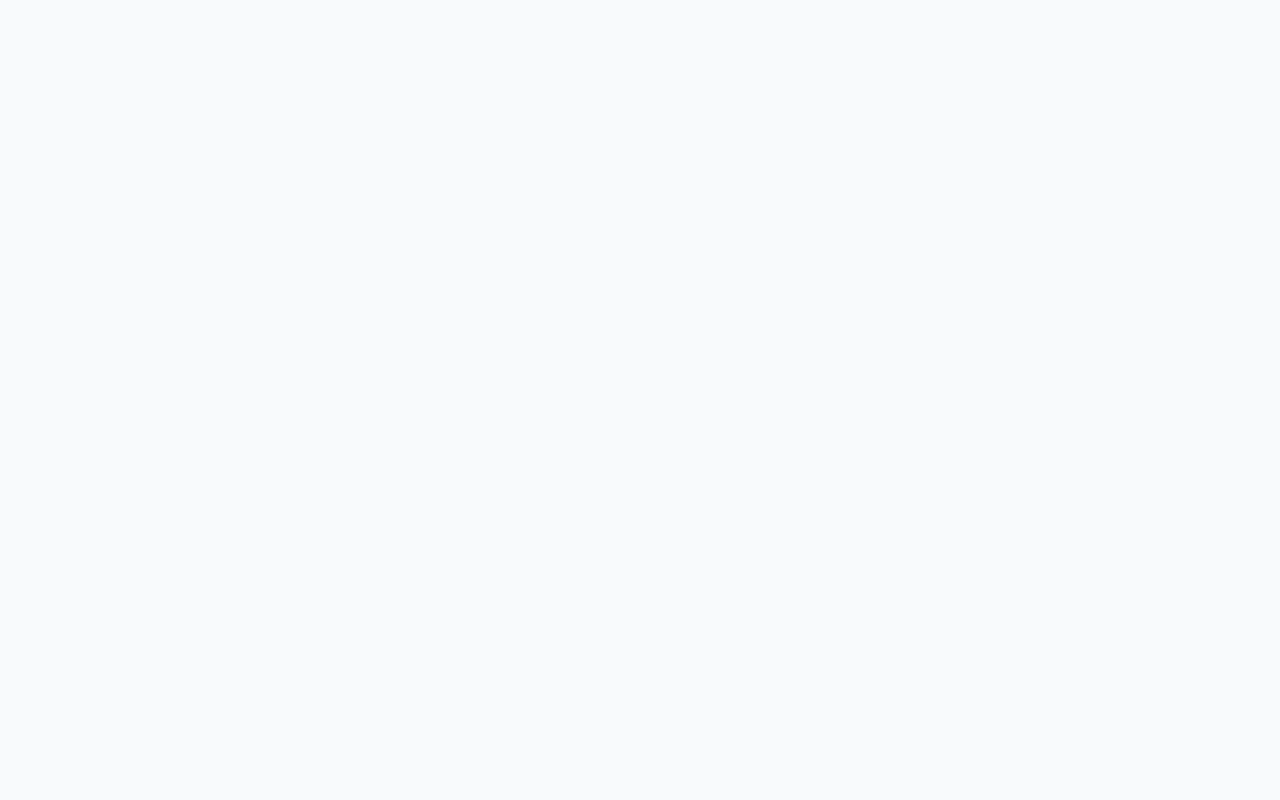
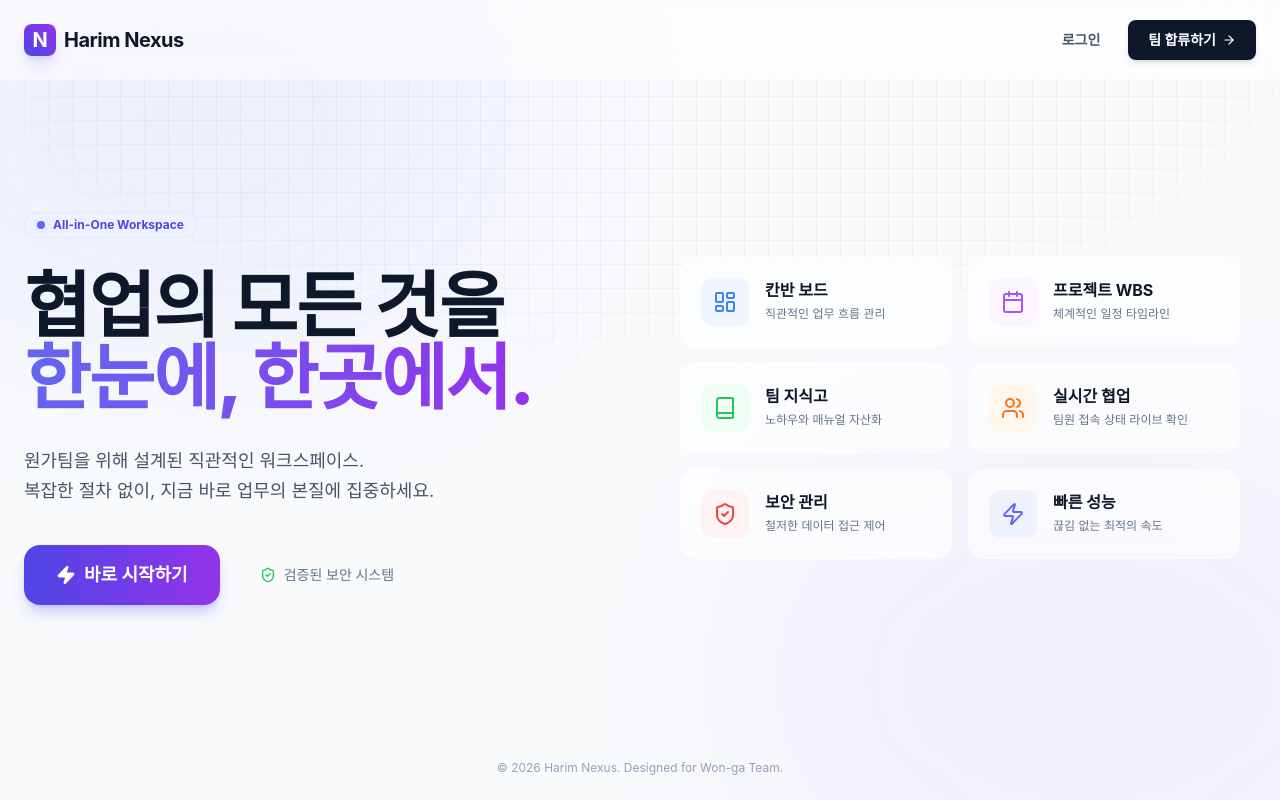
Before and after one commit to crusade153/harim-nexus-web, a Next.js app: page / in a window 1280 px wide. Before the commit this address had no page. Built offline with nearby package versions, Linux system fonts and the light colour scheme.

Commit message:
랜딩페이지

```diff
--- a/app/page.js
+++ b/app/page.js
@@ -1,8 +1,109 @@
-// app/page.js
-import { redirect } from 'next/navigation'
+'use client'
 
-export default function Home() {
-  // 기존: redirect('/dashboard')
-  // 변경: 로그인 페이지로 리다이렉트
-  redirect('/login')
+import Link from 'next/link'
+import { ArrowRight, LayoutDashboard, Calendar, Book, Users, ShieldCheck, Zap } from 'lucide-react'
+
+export default function LandingPage() {
+  return (
+    // h-screen과 overflow-hidden으로 스크롤을 원천 차단하여 '한 페이지' 느낌 구현
+    <div className="h-screen bg-slate-50 dark:bg-slate-950 flex flex-col font-sans overflow-hidden selection:bg-indigo-500/30 relative">
+
+      {/* 🌌 배경 효과 (은은한 오로라) */}
+      <div className="absolute inset-0 w-full h-full pointer-events-none z-0">
+        <div className="absolute top-[-10%] left-[-10%] w-[50%] h-[50%] rounded-full bg-indigo-500/10 blur-[120px] animate-pulse"></div>
+        <div className="absolute bottom-[-10%] right-[-10%] w-[50%] h-[50%] rounded-full bg-purple-500/10 blur-[120px] animate-pulse delay-1000"></div>
+        <div className="absolute inset-0 bg-[linear-gradient(to_right,#80808012_1px,transparent_1px),linear-gradient(to_bottom,#80808012_1px,transparent_1px)] bg-[size:24px_24px] [mask-image:radial-gradient(ellipse_60%_50%_at_50%_0%,#000_70%,transparent_100%)]"></div>
+      </div>
+
+      {/* 1. 헤더 (고정) */}
+      <header className="flex-none h-20 w-full border-b border-white/10 bg-white/50 dark:bg-slate-950/50 backdrop-blur-md z-50">
+        <div className="container mx-auto px-6 h-full flex items-center justify-between">
+          <div className="flex items-center gap-2 font-bold text-xl text-slate-900 dark:text-white cursor-default">
+            <div className="w-8 h-8 bg-gradient-to-tr from-indigo-600 to-purple-600 rounded-lg flex items-center justify-center text-white shadow-lg shadow-indigo-500/20">
+              <span>N</span>
+            </div>
+            <span className="tracking-tight">Harim Nexus</span>
+          </div>
+
+          <div className="flex items-center gap-3">
+            <Link href="/login" className="text-sm font-bold text-slate-600 hover:text-indigo-600 dark:text-slate-300 dark:hover:text-white transition-colors px-4 py-2">
+              로그인
+            </Link>
+            <Link href="/signup" className="relative group overflow-hidden rounded-lg px-5 py-2.5 bg-slate-900 dark:bg-white text-white dark:text-slate-900 shadow-md hover:shadow-xl transition-all">
+              <span className="relative text-sm font-bold flex items-center gap-1.5">
+                팀 합류하기 <ArrowRight size={14} className="group-hover:translate-x-1 transition-transform"/>
+              </span>
+            </Link>
+          </div>
+        </div>
+      </header>
+
+      {/* 2. 메인 컨텐츠 (화면 꽉 채움) */}
+      <main className="flex-1 container mx-auto px-6 flex flex-col lg:flex-row items-center justify-center gap-12 lg:gap-20 relative z-10 h-full max-h-[900px]">
+
+        {/* [LEFT] 텍스트 & 액션 영역 */}
+        <div className="flex-1 text-center lg:text-left space-y-8 animate-fade-in-up">
+          <div className="inline-flex items-center gap-2 px-3 py-1 rounded-full bg-indigo-50 dark:bg-indigo-900/30 text-indigo-600 dark:text-indigo-300 text-xs font-bold border border-indigo-100 dark:border-indigo-800">
+            <span className="relative flex h-2 w-2">
+              <span className="animate-ping absolute inline-flex h-full w-full rounded-full bg-indigo-400 opacity-75"></span>
+              <span className="relative inline-flex rounded-full h-2 w-2 bg-indigo-500"></span>
+            </span>
+            All-in-One Workspace
+          </div>
+
+          <h1 className="text-5xl xl:text-7xl font-extrabold text-slate-900 dark:text-white tracking-tight leading-[1.1]">
+            협업의 모든 것을 <br/>
+            <span className="text-transparent bg-clip-text bg-gradient-to-r from-indigo-500 to-purple-600">
+              한눈에, 한곳에서.
+            </span>
+          </h1>
+
+          <p className="text-lg text-slate-600 dark:text-slate-400 max-w-xl mx-auto lg:mx-0 leading-relaxed">
+            원가팀을 위해 설계된 직관적인 워크스페이스.<br/>
+            복잡한 절차 없이, 지금 바로 업무의 본질에 집중하세요.
+          </p>
+
+          <div className="flex flex-col sm:flex-row gap-4 justify-center lg:justify-start pt-2">
+            <Link href="/login" className="px-8 py-4 rounded-2xl bg-gradient-to-r from-indigo-600 to-purple-600 text-white font-bold text-lg shadow-lg shadow-indigo-500/30 hover:shadow-indigo-500/50 hover:-translate-y-1 transition-all flex items-center justify-center gap-2">
+              <Zap size={20} className="fill-white"/> 바로 시작하기
+            </Link>
+            <div className="flex items-center gap-2 px-6 text-sm text-slate-500 dark:text-slate-400 font-medium">
+              <ShieldCheck size={16} className="text-green-500"/>
+              <span>검증된 보안 시스템</span>
+            </div>
+          </div>
+        </div>
+
+        {/* [RIGHT] 핵심 기능 그리드 (스크롤 없이 바로 확인) */}
+        <div className="flex-1 w-full max-w-2xl grid grid-cols-2 gap-4 p-4">
+          {[
+            { icon: LayoutDashboard, title: '칸반 보드', desc: '직관적인 업무 흐름 관리', color: 'text-blue-500', bg: 'bg-blue-50 dark:bg-blue-900/20' },
+            { icon: Calendar, title: '프로젝트 WBS', desc: '체계적인 일정 타임라인', color: 'text-purple-500', bg: 'bg-purple-50 dark:bg-purple-900/20' },
+            { icon: Book, title: '팀 지식고', desc: '노하우와 매뉴얼 자산화', color: 'text-green-500', bg: 'bg-green-50 dark:bg-green-900/20' },
+            { icon: Users, title: '실시간 협업', desc: '팀원 접속 상태 라이브 확인', color: 'text-orange-500', bg: 'bg-orange-50 dark:bg-orange-900/20' },
+            { icon: ShieldCheck, title: '보안 관리', desc: '철저한 데이터 접근 제어', color: 'text-red-500', bg: 'bg-red-50 dark:bg-red-900/20' },
+            { icon: Zap, title: '빠른 성능', desc: '끊김 없는 최적의 속도', color: 'text-indigo-500', bg: 'bg-indigo-50 dark:bg-indigo-900/20' },
+          ].map((item, idx) => (
+            <div key={idx} className="group relative p-5 rounded-2xl bg-white/60 dark:bg-slate-900/60 border border-white/50 dark:border-slate-700/50 backdrop-blur-sm hover:bg-white dark:hover:bg-slate-800 transition-all hover:scale-[1.02] hover:shadow-xl cursor-default">
+              <div className="flex items-start gap-4">
+                <div className={`p-3 rounded-xl ${item.bg} ${item.color} group-hover:scale-110 transition-transform`}>
+                  <item.icon size={24} />
+                </div>
+                <div>
+                  <h3 className="font-bold text-slate-900 dark:text-white text-base mb-1">{item.title}</h3>
+                  <p className="text-xs text-slate-500 dark:text-slate-400 leading-snug">{item.desc}</p>
+                </div>
+              </div>
+            </div>
+          ))}
+        </div>
+
+      </main>
+
+      {/* 3. 푸터 (최하단 고정) */}
+      <footer className="flex-none py-6 text-center text-xs text-slate-400 dark:text-slate-600">
+        © 2026 Harim Nexus. Designed for Won-ga Team.
+      </footer>
+    </div>
+  )
 }
```
